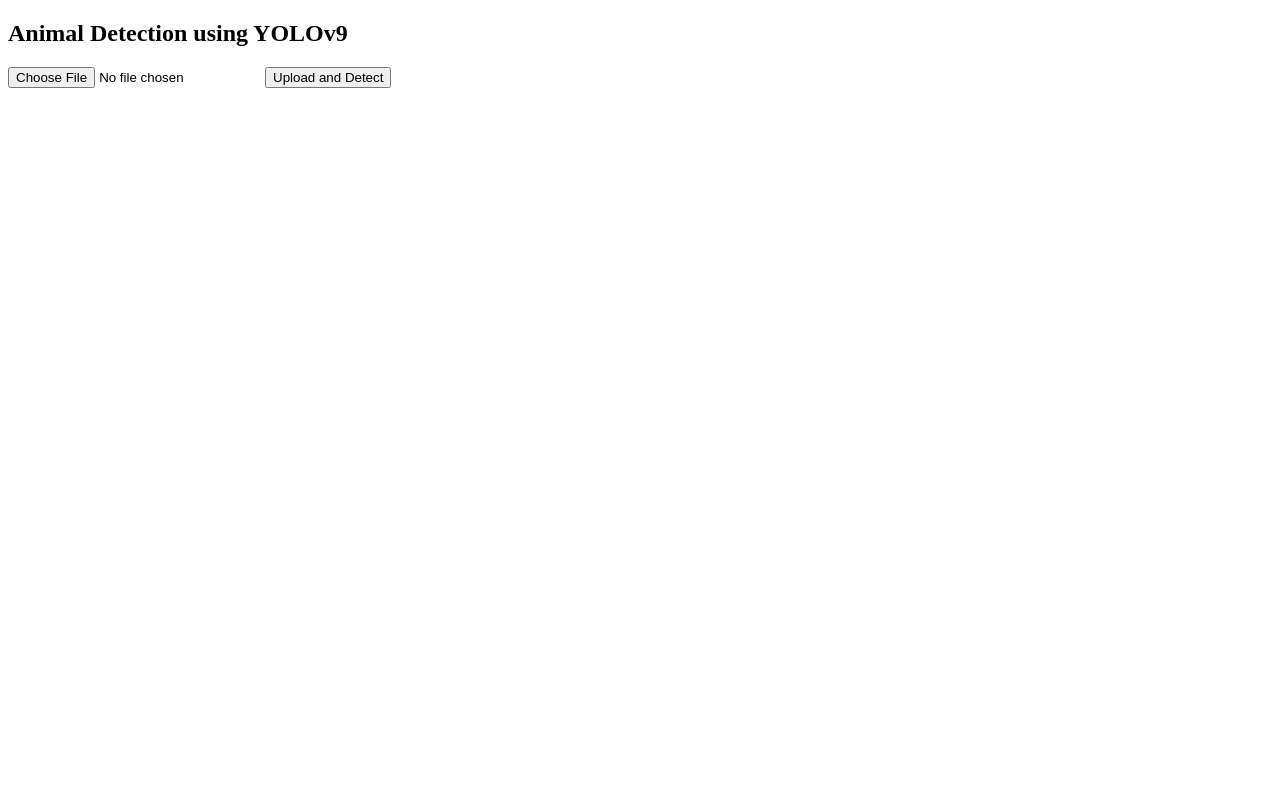
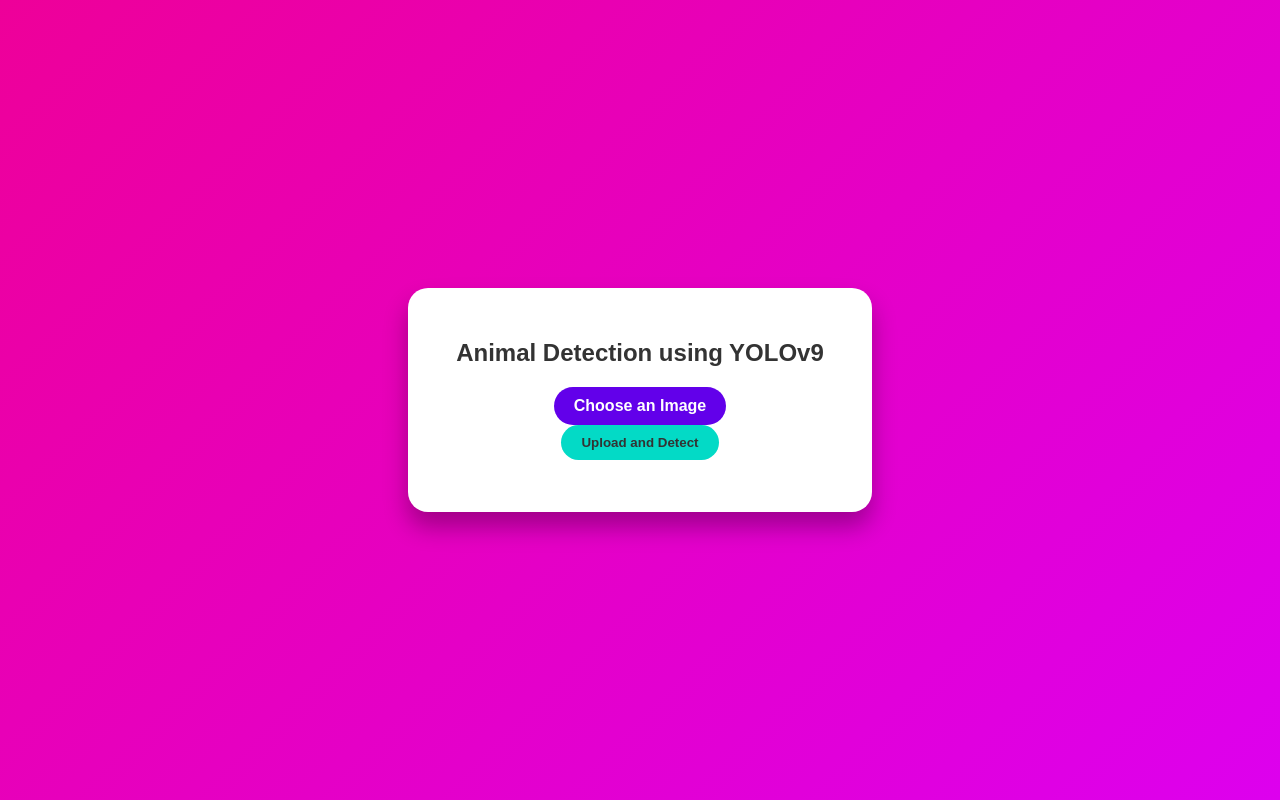
Before and after one commit to AKSHAY-1205/Animal_Detection-using-yoloV9, a Flask app: page / in a window 1280 px wide. Run offline with Flask 3, Linux system fonts and the light colour scheme.

Commit message:
updated html and css

```diff
--- a/templates/index.html
+++ b/templates/index.html
@@ -4,20 +4,104 @@
     <meta charset="UTF-8">
     <meta name="viewport" content="width=device-width, initial-scale=1.0">
     <title>Animal Detection</title>
+    <style>
+        body {
+            font-family: Arial, sans-serif;
+            background: linear-gradient(135deg, #e09, #d0e);
+            display: flex;
+            justify-content: center;
+            align-items: center;
+            min-height: 100vh;
+            margin: 0;
+            color: #fff;
+        }
+
+        .container {
+            background: #fff;
+            border-radius: 20px;
+            box-shadow: 0 15px 25px rgba(0, 0, 0, 0.3);
+            padding: 2rem;
+            text-align: center;
+            max-width: 400px;
+            width: 90%;
+            color: #333;
+        }
+
+        h2 {
+            color: #333;
+        }
+
+        form {
+            margin: 20px 0;
+        }
+
+        input[type="file"] {
+            display: none;
+        }
+
+        label {
+            display: inline-block;
+            background: #6200ea;
+            color: white;
+            padding: 10px 20px;
+            border-radius: 50px;
+            cursor: pointer;
+            transition: background 0.3s;
+            font-weight: bold;
+        }
+
+        label:hover {
+            background: #3700b3;
+        }
+
+        button {
+            background: #03dac6;
+            color: #333;
+            border: none;
+            padding: 10px 20px;
+            border-radius: 50px;
+            cursor: pointer;
+            transition: background 0.3s;
+            font-weight: bold;
+        }
+
+        button:hover {
+            background: #018786;
+        }
+
+        img {
+            border-radius: 10px;
+            box-shadow: 0 8px 16px rgba(0, 0, 0, 0.2);
+            margin: 10px 0;
+            width: 100%;
+            max-width: 300px;
+        }
+
+        p {
+            background: #f1f1f1;
+            padding: 10px;
+            border-radius: 10px;
+            color: #333;
+        }
+    </style>
 </head>
 <body>
+    <div class="container">
         <h2>Animal Detection using YOLOv9</h2>
         <form action="/" method="post" enctype="multipart/form-data">
-        <input type="file" name="image" accept="image/*" required>
+            <label for="file-upload">Choose an Image</label>
+            <input type="file" id="file-upload" name="image" accept="image/*" required>
+            <br>
             <button type="submit">Upload and Detect</button>
         </form>
 
         {% if image %}
         <h3>Uploaded Image:</h3>
-    <img src="{{ url_for('static', filename='uploads/' + image) }}" alt="Uploaded Image" width="300">
+        <img src="{{ url_for('static', filename='uploads/' + image) }}" alt="Uploaded Image">
 
         <h3>Detection Result:</h3>
         <p>{{ result }}</p>
         {% endif %}
+    </div>
 </body>
 </html>
```
Also changed, not shown: static/uploads/download.jpeg (added), static/uploads/download.webp (added). Lines whose indentation alone changed are shown as unchanged.
